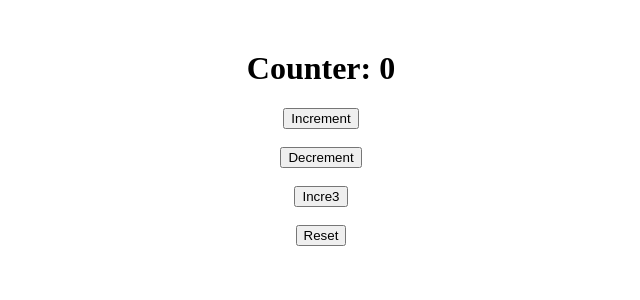
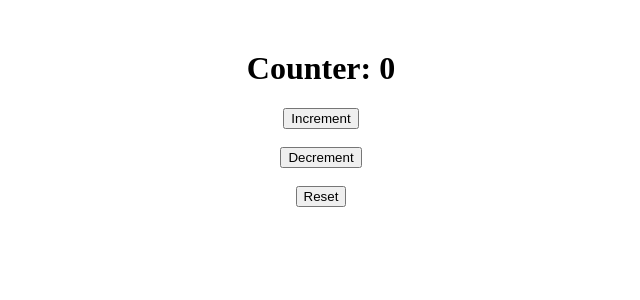
Before and after one commit to EEVAEP/React-Training, a React (Vite) app: page / in a window 1280 px wide. Shown: the top 300 px of the page, without its empty margins (319-959 px from the left). Built offline with nearby package versions, Linux system fonts and the light colour scheme.

Commit message:
Counter updated

```diff
--- a/src/App.jsx
+++ b/src/App.jsx
@@ -9,9 +9,6 @@ function App() {
       <br></br><br></br>
       <button onClick= {() => setCount(count -1)}>Decrement</button>
       <br></br><br></br>
-
-      <button onClick= {() => setCount(count + 3)}>Incre3</button>
-      <br></br><br></br>
       <button onClick= {() => setCount(0)}>Reset</button>
     </div>
   );
```
